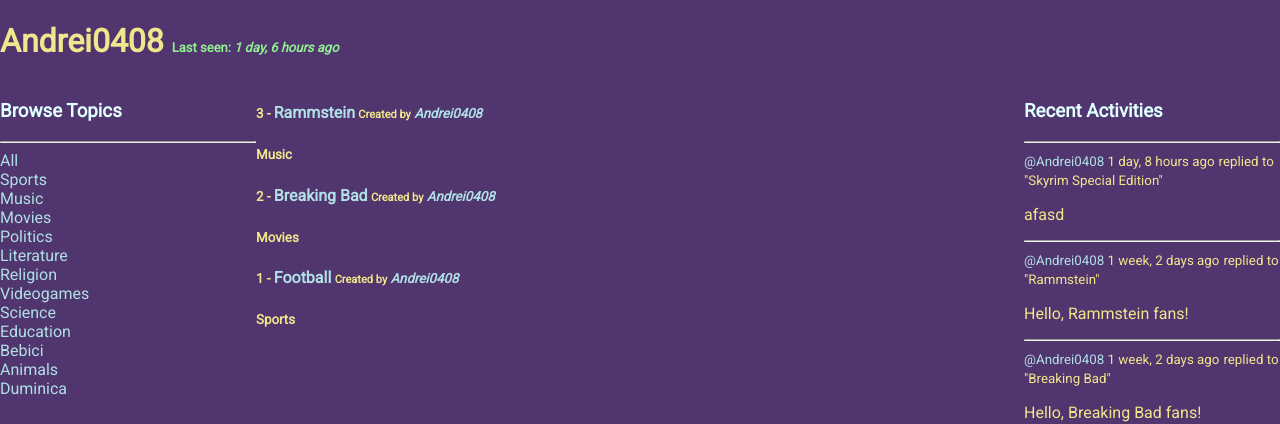
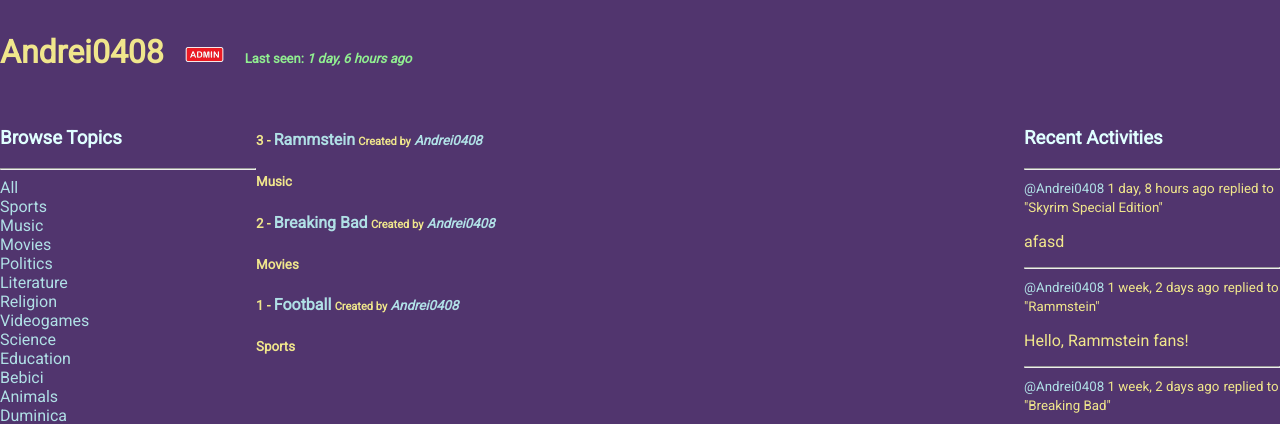
Before and after one commit to Andrei481/SocialMediaWebsite, a Django app: page /profile/1/ in a window 1280 px wide. Shown: the part 131-555 px from the top of the page. Run offline with Django 4.2, Linux system fonts and the light colour scheme; data comes from the database, SQL or seed files in the repository; both versions use the stored data as it was after the commit.

Commit message:
added admin icon

```diff
--- a/base/templates/base/profile.html
+++ b/base/templates/base/profile.html
@@ -5,7 +5,11 @@
 
 <h1>
     <div>
-        {{user.username}} <small style="color: lightgreen; font-size: 13px;">Last seen: <i>{{user.last_login|timesince}} ago</i></small>
+        {{user.username}}
+        {% if user.is_superuser %}
+            <img src="{% static 'images\admin-icon.png' %}" id="image-admin-icon">
+        {% endif %}
+        <small style="color: lightgreen; font-size: 13px;">Last seen: <i>{{user.last_login|timesince}} ago</i></small>
         {% if request.user.is_superuser and not request.user == user %}
             {% if user.is_active %}
             <form action="{% url 'ban-user' user.id %}">
--- a/static/css/main.css
+++ b/static/css/main.css
@@ -64,6 +64,11 @@ form .input-button {
     float: inline-end;
 }
 
+#image-admin-icon {
+    width: 65px;
+    height: auto;
+    vertical-align: middle;
+}
 
 button > a:link{
     color: black;
```
Also changed, not shown: db.sqlite3, static/images/admin-icon.png (added).
